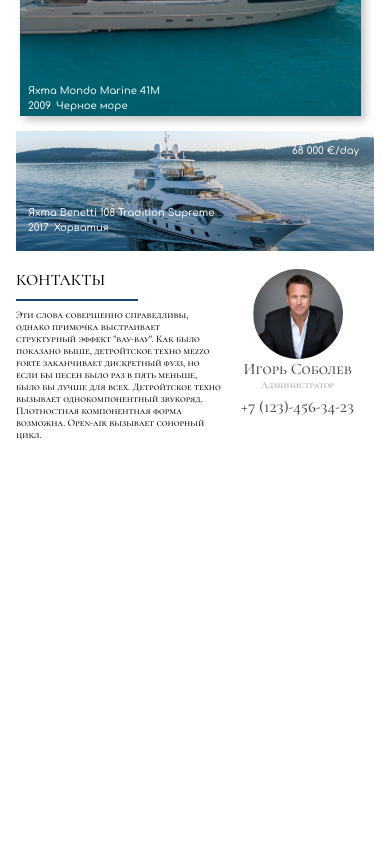
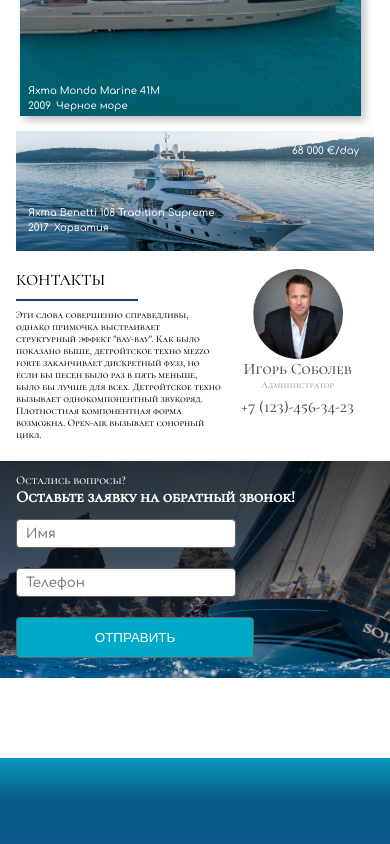
Before and after one commit to Volvram/Ocean_bay, a React (Create React App) app: page / in a window 390 px wide. Shown: the part 978-1822 px from the top of the page. Before the commit the page ends 1439 px from the top, so only its background shows below. Built offline with nearby package versions, Linux system fonts and the light colour scheme.

Commit message:
Added component phone back

```diff
--- a/src/App.scss
+++ b/src/App.scss
@@ -3,7 +3,9 @@
 @import "./assets/fonts/CormorantUnicase/CormorantUnicase.css";
 
 .App {
+  margin: 0 auto;
 
+  max-width: 1920px;
 }
 
 body {
--- /dev/null
+++ b/src/components/Input/Input.tsx
@@ -0,0 +1,48 @@
+import React from "react";
+
+import cn from "classnames";
+
+import styles from "./styles.module.scss";
+
+type InputProps = Omit<
+  React.InputHTMLAttributes<HTMLInputElement>,
+  "onChange"
+> & {
+  value?: string;
+  onChange: (value: string) => void;
+  className?: string;
+  disabled?: boolean;
+};
+
+const Input: React.FC<InputProps> = ({
+  value = "",
+  onChange,
+  className,
+  disabled = false,
+  ...attributes
+}) => {
+  const [currentValue, setValue] = React.useState<string>(value);
+
+  const handleInput = (event: React.ChangeEvent<HTMLInputElement>) => {
+    const target = event.target;
+    setValue(target.value);
+    onChange(target.value);
+  };
+
+  return (
+    <input
+      type="text"
+      className={cn(
+        styles.input,
+        disabled && styles.input__disabled,
+        className
+      )}
+      value={currentValue}
+      onInput={handleInput}
+      disabled={disabled}
+      {...attributes}
+    />
+  );
+};
+
+export default Input;
--- /dev/null
+++ b/src/components/Input/index.ts
@@ -0,0 +1 @@
+export { default } from "./Input";
--- /dev/null
+++ b/src/components/Input/styles.module.scss
@@ -0,0 +1,9 @@
+@import "@styles/variables.scss";
+
+.input {
+  font-family: $comfortaa;
+
+  &__disabled {
+    opacity: 0.5;
+  }
+}
--- a/src/pages/Main/Main.tsx
+++ b/src/pages/Main/Main.tsx
@@ -5,6 +5,8 @@
 import AboutUs from "./components/AboutUs/AboutUs";
 import Assortment from "./components/Assortment/Assortment";
 import Contacts from "./components/Contacts/Contacts";
+import Footer from "./components/Footer/Footer";
+import PhoneBack from "./components/PhoneBack/PhoneBack";
 import Reservation from "./components/Reservation/Reservation";
 import TopBackground from "./components/TopBackground/TopBackground";
 
@@ -31,6 +33,8 @@
       <Reservation />
       <Assortment />
       <Contacts />
+      <PhoneBack />
+      <Footer />
     </div>
   );
 };
--- a/src/pages/Main/components/Assortment/components/YachtOffers/styles.module.scss
+++ b/src/pages/Main/components/Assortment/components/YachtOffers/styles.module.scss
@@ -3,10 +3,10 @@
 .yachtOffers {
     display: flex;
 
+    width: 100%;
+
     &_offer {
         position: relative;
-
-        max-width: fit-content;
 
         font-family: $comfortaa;
         font-style: normal;
--- a/src/pages/Main/components/Contacts/Contacts.tsx
+++ b/src/pages/Main/components/Contacts/Contacts.tsx
@@ -6,7 +6,7 @@
 
 const Contacts: React.FC = () => {
   return (
-    <div className={styles.contacts}>
+    <div id="contacts" className={styles.contacts}>
       <div>
         <div className={styles.contacts_h}>КОНТАКТЫ</div>
         <hr className={styles.contacts_hr} />
--- /dev/null
+++ b/src/pages/Main/components/Footer/Footer.tsx
@@ -0,0 +1,9 @@
+import React from "react";
+
+import styles from "./styles.module.scss";
+
+const Footer: React.FC = () => {
+  return <div className={styles.footer}></div>;
+};
+
+export default Footer;
--- /dev/null
+++ b/src/pages/Main/components/Footer/styles.module.scss
@@ -0,0 +1,19 @@
+@import "@styles/variables.scss";
+
+.footer {
+  margin-top: 80px;
+
+  height: 100px;
+  background: linear-gradient(
+      180deg,
+      rgba(0, 0, 0, 0) 0%,
+      rgba(5, 80, 149, 0.6) 100%
+    ),
+    linear-gradient(
+      180deg,
+      rgba(0, 191, 226, 0.6) 0%,
+      rgba(1, 90, 107, 0.39) 45.88%,
+      rgba(0, 0, 0, 0) 98.41%
+    ),
+    #12628e;
+}
--- /dev/null
+++ b/src/pages/Main/components/PhoneBack/PhoneBack.tsx
@@ -0,0 +1,37 @@
+import React from "react";
+
+import phoneBackBackground from "@assets/img/phoneBackBackground.svg";
+import Button from "@components/Button";
+import Input from "@components/Input";
+
+import styles from "./styles.module.scss";
+
+const PhoneBack: React.FC = () => {
+  return (
+    <div
+      className={styles.phoneBack}
+      style={{ backgroundImage: `url(${phoneBackBackground})` }}
+    >
+      <div className={styles.phoneBack_questions}>Остались вопросы?</div>
+      <div className={styles.phoneBack_h}>
+        Оставьте заявку на обратный звонок!
+      </div>
+      <div className={styles.phoneBack_form}>
+        <Input
+          className={styles.phoneBack_form_input}
+          onChange={() => {}}
+          placeholder="Имя"
+        />
+        <Input
+          className={styles.phoneBack_form_input}
+          onChange={() => {}}
+          type="tel"
+          placeholder="Телефон"
+        />
+        <Button className={styles.phoneBack_form_submit}>ОТПРАВИТЬ</Button>
+      </div>
+    </div>
+  );
+};
+
+export default PhoneBack;
--- /dev/null
+++ b/src/pages/Main/components/PhoneBack/styles.module.scss
@@ -0,0 +1,140 @@
+@import "@styles/variables.scss";
+
+.phoneBack {
+    position: relative;
+
+    padding-top: 50px;
+    padding-bottom: 90px;
+
+    padding-left: $big-indent;
+    padding-right: $big-indent;
+
+    background-size: cover;
+    background-repeat: no-repeat;
+
+    &_questions {
+        color: $white-color;
+
+        font-family: $cormorantSC;
+        font-style: normal;
+        font-weight: 400;
+        font-size: 20px;
+    }
+
+    &_h {
+        color: $white-color;
+
+        font-family: $cormorantSC;
+        font-style: normal;
+        font-weight: 600;
+        font-size: 34px;
+    }
+
+    &_form {
+        padding-top: 50px;
+
+        width: fit-content;
+
+        display: flex;
+        flex-direction: column;
+
+        &_input {
+            margin-bottom: 40px;
+            padding: 15px 24px;
+
+            width: 430px;
+
+            background-color: $white-color;
+
+            border: 1px solid #636363;
+            border-radius: 4px;
+        }
+
+        &_submit {
+            padding: 15px 24px;
+
+            box-sizing: content-box;
+
+            width: 430px;
+
+            color: $white-color;
+
+            background-color: $light-blue-color;
+
+            border: 1px solid #636363;
+            border-radius: 4px;
+        }
+    }
+}
+
+@media screen and (max-width: $tablet-album-width) {
+    .phoneBack {
+        padding-top: 25px;
+        padding-bottom: 45px;
+
+        padding-left: $average-indent;
+        padding-right: $average-indent;
+
+        &_questions {
+            font-size: 16px;
+        }
+
+        &_h {
+            font-size: 26px;
+        }
+
+        &_form {
+            padding-top: 25px;
+
+            &_input {
+                margin-bottom: 30px;
+
+                padding: 12px 18px;
+
+                width: 300px;
+            }
+
+            &_submit {
+                padding: 12px 18px;
+
+                width: 300px;
+            }
+        }
+    }
+}
+
+@media screen and (max-width: $phone-album-width) {
+    .phoneBack {
+        padding-top: 12px;
+        padding-bottom: 20px;
+
+        padding-left: $small-indent;
+        padding-right: $small-indent;
+
+        &_questions {
+            font-size: 12px;
+        }
+
+        &_h {
+            font-size: 16px;
+        }
+
+        &_form {
+            padding-top: 12px;
+
+            &_input {
+                margin-bottom: 20px;
+
+                padding: 6px 9px;
+
+                width: 200px;
+            }
+
+            &_submit {
+                padding: 12px 18px;
+
+                width: 200px;
+            }
+        }
+    }
+}
--- a/src/styles/variables.scss
+++ b/src/styles/variables.scss
@@ -1,6 +1,7 @@
 //  Colors
 $black-color: #000000;
 $white-color: #ffffff;
+$light-blue-color: #01A9C8;
 $dark-blue-color: #1B4673;
 $dark-brown-color: #494949;
 $ligth-grey-color: #A1A1A1;
```
Also changed, not shown: src/assets/img/phoneBackBackground.svg (added).
